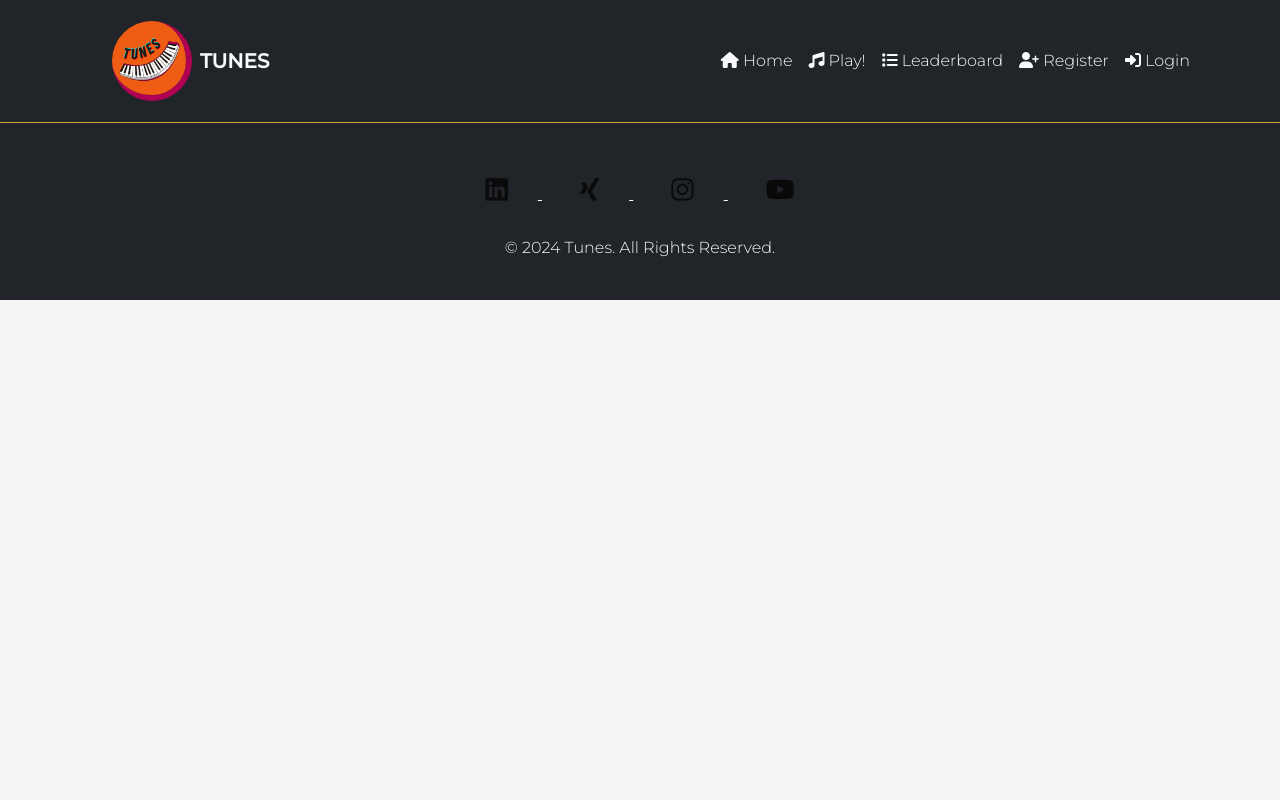
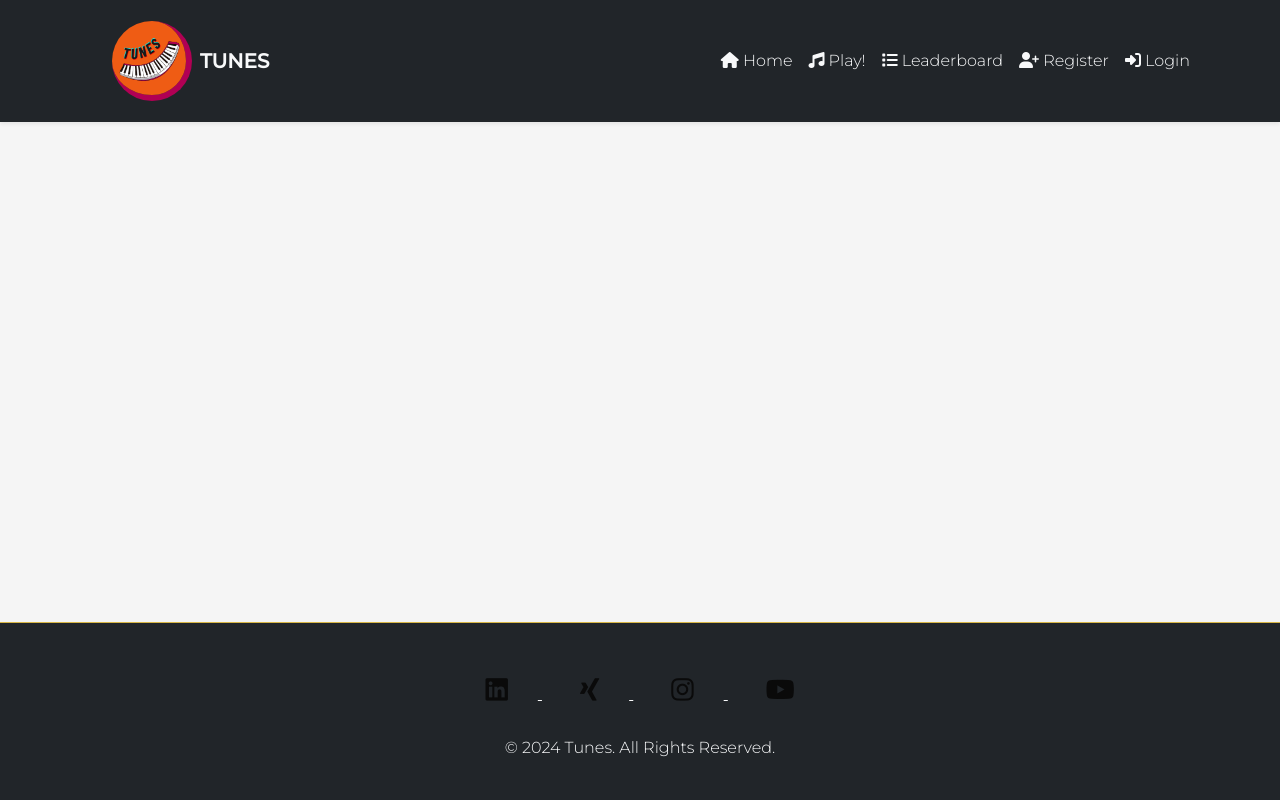
Before and after one commit to ErfanNajimi/sep-2024-hackathon-team-2, a Django app: page /mobile/ in a window 1280 px wide. Run offline with Django 4.2, Linux system fonts and the light colour scheme; some libraries are stand-ins or nearby versions.

Commit message:
Update layout to position footer at the bottom of the page using flexbox; adjusted HTML and added custom styles.

```diff
--- a/templates/base.html
+++ b/templates/base.html
@@ -15,6 +15,19 @@
 
     <!-- Custom CSS -->
     <link rel="stylesheet" href="{% static 'css/style.css' %}">
+    <style>
+        html, body {
+            height: 100%;
+            display: flex;
+            flex-direction: column;
+        }
+        .content {
+            flex: 1;
+        }
+        .footer-container {
+            margin-top: auto; /* Pushes the footer to the bottom */
+        }
+    </style>
 </head>
 
 <body>
@@ -90,8 +103,9 @@
         </div>
     </main>
     {% endblock %}
+
     <!-- Footer -->
-    <footer class="footer-container mt-auto bg-dark text-light py-4">
+    <footer class="footer-container bg-dark text-light py-4">
         <div class="container text-center">
             <ul class="social-networks list-inline">
                 <li class="list-inline-item">
```
